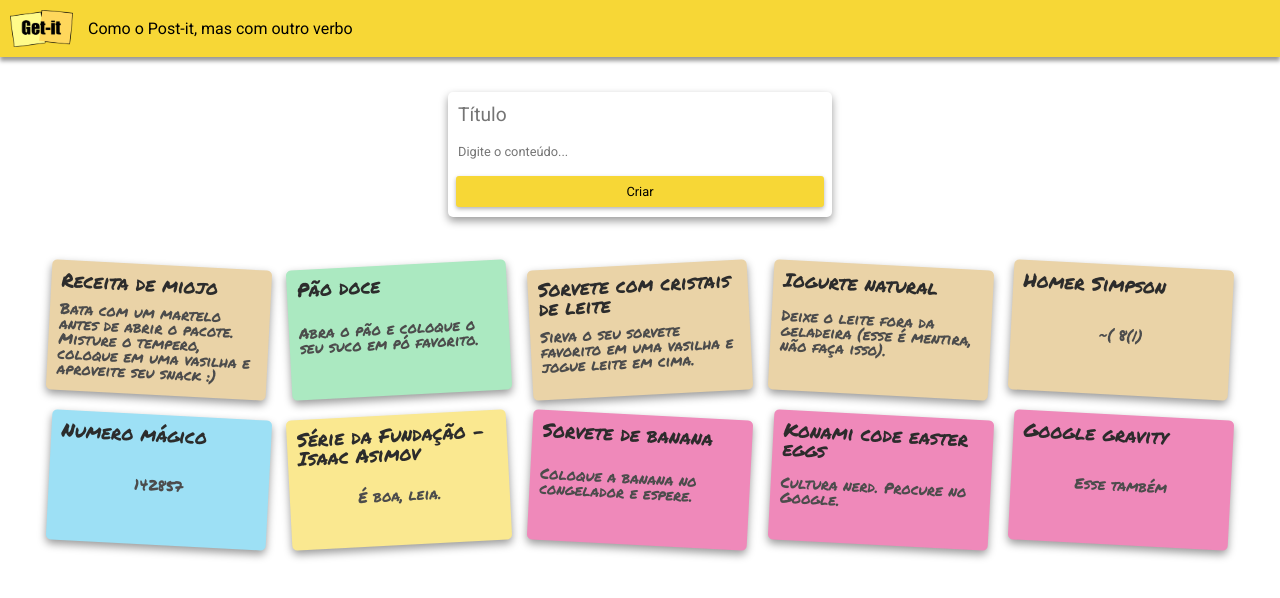
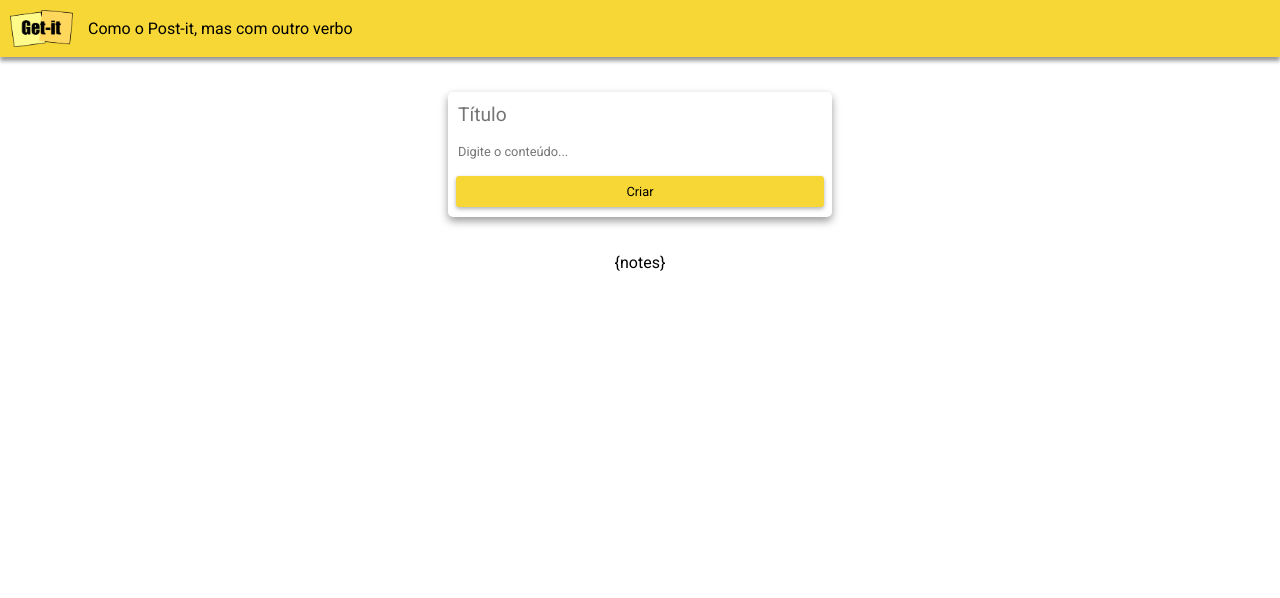
Before and after one commit to Edu0liveira2/projeto-TECWEB, a Python web app: template templates/index.html in a window 1280 px wide. Shown: the top 598 px of the page. Run offline with Jinja, Linux system fonts and the light colour scheme; the template is opened without the code that fills it, so the values that code supplies are empty; some libraries are stand-ins or nearby versions.

Commit message:
cards funcionando

```diff
--- a/templates/index.html
+++ b/templates/index.html
@@ -42,82 +42,7 @@
       </form>
 
       <div class="card-container">
-        <div class="card">
-          <h3 class="card-title">Receita de miojo</h3>
-          <div class="card-content">
-            <p>
-              Bata com um martelo antes de abrir o pacote. Misture o tempero,
-              coloque em uma vasilha e aproveite seu snack :)
-            </p>
-          </div>
-        </div>
-
-        <div class="card">
-          <h3 class="card-title">Pão doce</h3>
-          <div class="card-content">
-            <p>Abra o pão e coloque o seu suco em pó favorito.</p>
-          </div>
-        </div>
-
-        <div class="card">
-          <h3 class="card-title">Sorvete com cristais de leite</h3>
-          <div class="card-content">
-            <p>
-              Sirva o seu sorvete favorito em uma vasilha e jogue leite em cima.
-            </p>
-          </div>
-        </div>
-
-        <div class="card">
-          <h3 class="card-title">Iogurte natural</h3>
-          <div class="card-content">
-            <p>
-              Deixe o leite fora da geladeira (esse é mentira, não faça isso).
-            </p>
-          </div>
-        </div>
-
-        <div class="card">
-          <h3 class="card-title">Homer Simpson</h3>
-          <div class="card-content">
-            <p>~( 8(|)</p>
-          </div>
-        </div>
-
-        <div class="card">
-          <h3 class="card-title">Numero mágico</h3>
-          <div class="card-content">
-            <p>142857</p>
-          </div>
-        </div>
-
-        <div class="card">
-          <h3 class="card-title">Série da Fundação - Isaac Asimov</h3>
-          <div class="card-content">
-            <p>É boa, leia.</p>
-          </div>
-        </div>
-
-        <div class="card">
-          <h3 class="card-title">Sorvete de banana</h3>
-          <div class="card-content">
-            <p>Coloque a banana no congelador e espere.</p>
-          </div>
-        </div>
-
-        <div class="card">
-          <h3 class="card-title">Konami code easter eggs</h3>
-          <div class="card-content">
-            <p>Cultura nerd. Procure no Google.</p>
-          </div>
-        </div>
-
-        <div class="card">
-          <h3 class="card-title">Google gravity</h3>
-          <div class="card-content">
-            <p>Esse também</p>
-          </div>
-        </div>
+        {notes}
       </div>
     </main>
 
--- a/views.py
+++ b/views.py
@@ -27,10 +27,12 @@ def index(request):
     # Cria uma lista de <li>'s para cada anotação
     # Se tiver curiosidade: https://docs.python.org/3/tutorial/datastructures.html#list-comprehensions
     note_template = load_template('components/note.html')
+
     notes_li = [
         note_template.format(title=dados['titulo'], details=dados['detalhes'])
         for dados in load_data('notes.json')
     ]
+
     notes = '\n'.join(notes_li)
 
     body = load_template('index.html').format(notes=notes)
```
Also changed, not shown: data/notes.json (+12 -4 lines), templates/components/note.html (+6 -4 lines).
